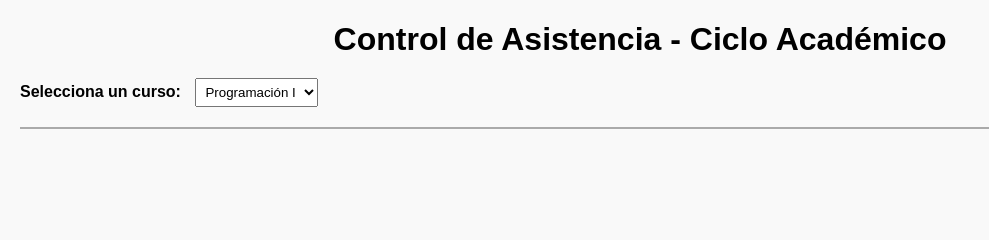
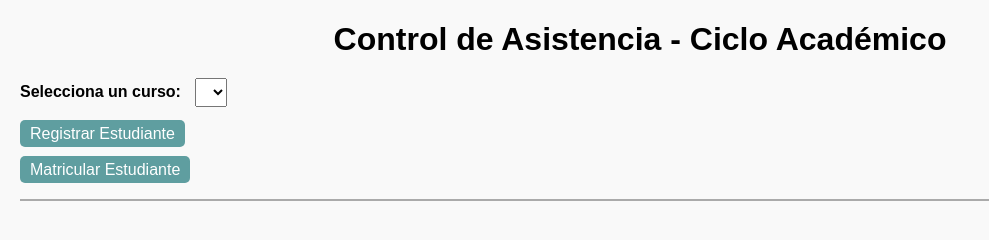
Before and after one commit to Paulx09/control-asistencia, a website: page index.html in a window 1280 px wide. Shown: the whole page, without its empty margins (0-989 px from the left). Drawn offline with Linux system fonts and the light colour scheme; no server answers.

Commit message:
Agregar enlaces de registro y matrícula de estudiantes en la página principal y mejorar estilos de botones

```diff
--- a/index.html
+++ b/index.html
@@ -11,9 +11,10 @@
 
     <label for="curso-select">Selecciona un curso:</label>
     <select id="curso-select">
-        <option value="curso1">Programación I</option>
-        <option value="curso2">IHC</option>
     </select>
+
+    <br><br><a href="registro-estudiante.html" class="button-link">Registrar Estudiante</a>
+    <br><br><a href="matricular-estudiante.html" class="button-link">Matricular Estudiante</a>
 
     <div id="asistencia-grid" class="grid-container">
         <!-- Grilla de asistencia se genera con JS -->
--- a/style.css
+++ b/style.css
@@ -16,6 +16,14 @@ label {
 select {
   margin-left: 10px;
   padding: 5px;
+}
+
+a {
+  text-decoration: none;
+  background-color: cadetblue;
+  padding: 5px 10px;
+  border-radius: 5px;
+  color: white;
 }
 
 .grid-container {
@@ -62,6 +70,13 @@ select {
   color: #6c757d;
 }
 
+.retirado {
+  background-color: #ccc;
+  color: #444;
+  pointer-events: none;
+  opacity: 0.7;
+}
+
 /* Responsive para pantallas pequeñas */
 @media (max-width: 768px) {
   .grid-container {
```
